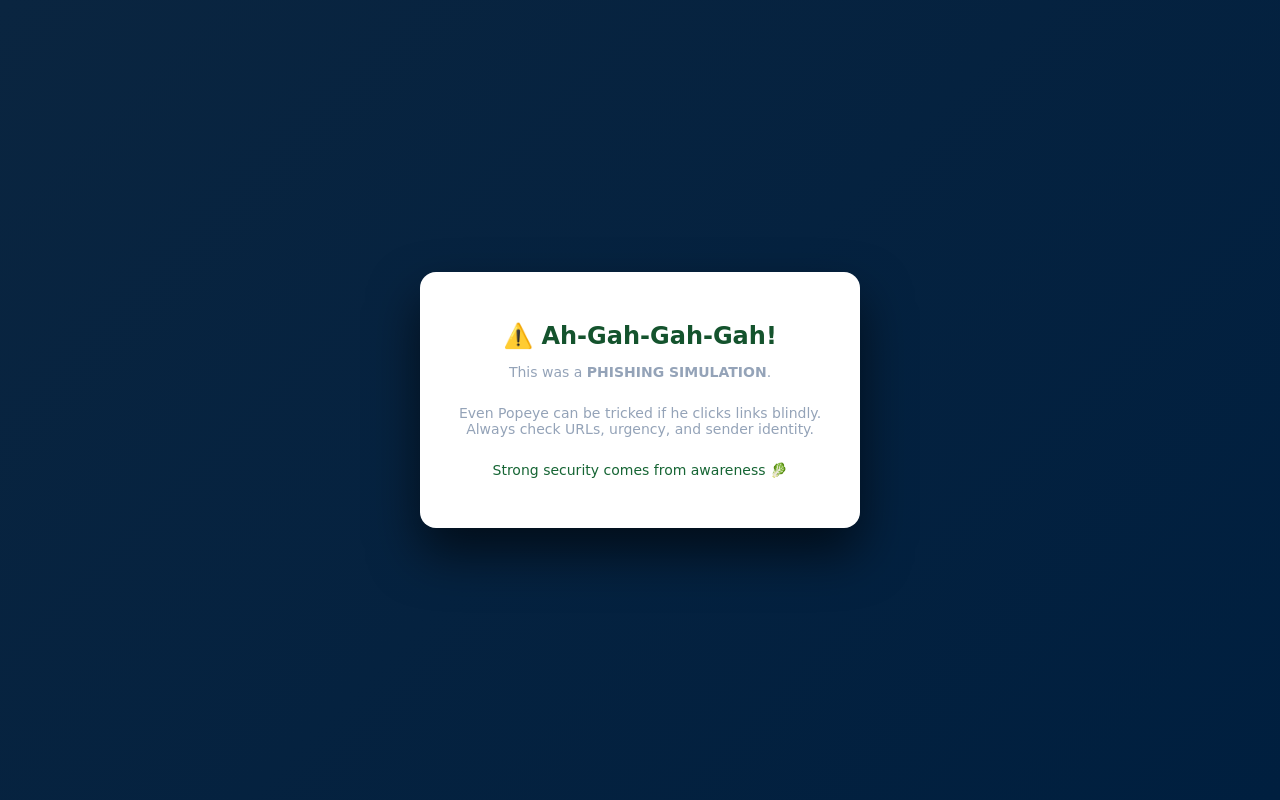
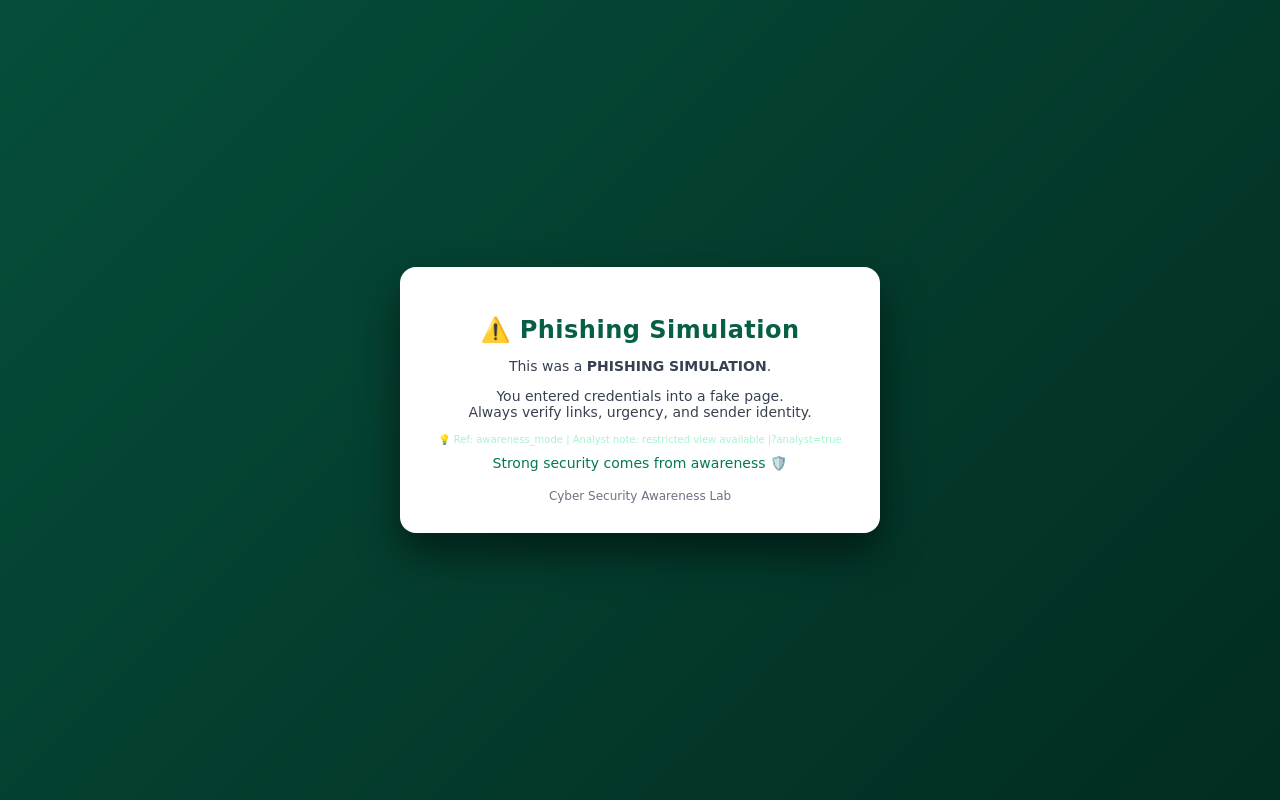
Before and after one commit to ciyalalu/phishing-awareness-simulator, a Django app: page /warning/ in a window 1280 px wide. Run offline with Django 5.2, Linux system fonts and the light colour scheme.

Commit message:
UI update: green theme, white card, centered logo, improved fonts

```diff
--- a/simulator/static/style.css
+++ b/simulator/static/style.css
@@ -1,72 +1,8 @@
 body {
     margin: 0;
-    font-family: "Segoe UI", Tahoma, sans-serif;
-    background: linear-gradient(135deg, #0f172a, #020617);
-    color: #e5e7eb;
-    height: 100vh;
-    display: flex;
-    align-items: center;
-    justify-content: center;
-}
-
-.card {
-    background: #020617;
-    width: 360px;
-    padding: 30px;
-    border-radius: 14px;
-    box-shadow: 0 20px 40px rgba(0,0,0,0.6);
-}
-
-.card h2 {
-    text-align: center;
-    margin-bottom: 20px;
-    color: #38bdf8;
-}
-
-.card p {
-    font-size: 14px;
-    color: #94a3b8;
-    text-align: center;
-    margin-bottom: 25px;
-}
-
-input {
-    width: 100%;
-    padding: 12px;
-    margin-bottom: 15px;
-    border-radius: 8px;
-    border: none;
-    outline: none;
-    background: #0f172a;
-    color: #e5e7eb;
-}
-
-button {
-    width: 100%;
-    padding: 12px;
-    background: #38bdf8;
-    color: #020617;
-    border: none;
-    border-radius: 8px;
-    font-weight: bold;
-    cursor: pointer;
-}
-
-button:hover {
-    background: #0ea5e9;
-}
-
-.footer {
-    margin-top: 15px;
-    font-size: 12px;
-    text-align: center;
-    color: #64748b;
-}
-body {
-    margin: 0;
-    font-family: "Comic Sans MS", "Segoe UI", sans-serif;
-    background: linear-gradient(135deg, #0a2540, #001f3f);
-    color: #ffffff;
+    font-family: "Comic Sans MS", "Trebuchet MS", "Segoe UI", sans-serif;
+    background: linear-gradient(135deg, #064e3b, #022c22);
+    color: #ecfdf5;
     height: 100vh;
     display: flex;
     align-items: center;
@@ -75,47 +11,108 @@
 
 .card {
     background: #ffffff;
-    color: #0a2540;
-    width: 380px;
+    width: 420px;
     padding: 30px;
     border-radius: 16px;
-    box-shadow: 0 25px 50px rgba(0,0,0,0.6);
+    box-shadow: 0 20px 40px rgba(0,0,0,0.5);
+    position: relative;
+    color: #064e3b;
 }
 
+/* Headings */
 .card h2 {
     text-align: center;
-    margin-bottom: 10px;
-    color: #14532d;
+    margin-bottom: 8px;
+    color: #065f46;
+    font-family: "Comic Sans MS", "Trebuchet MS", sans-serif;
+    letter-spacing: 0.5px;
 }
 
+/* Sub text */
 .spinach {
     text-align: center;
     font-size: 14px;
-    color: #166534;
-    margin-bottom: 20px;
+    color: #047857;
+    margin-bottom: 18px;
 }
 
+/* Paragraphs */
+.card p {
+    text-align: center;
+    font-size: 14px;
+    color: #374151;
+}
+
+/* Inputs */
+input {
+    width: 100%;
+    padding: 12px;
+    margin-bottom: 15px;
+    border-radius: 8px;
+    border: 1px solid #10b981;
+    outline: none;
+    background: #ffffff;
+    color: #064e3b;
+    font-size: 14px;
+}
+
+input::placeholder {
+    color: #6b7280;
+}
+
+/* Button */
 button {
     width: 100%;
     padding: 12px;
-    background: #166534;
+    background: #10b981;
     color: #ffffff;
     border: none;
-    border-radius: 10px;
+    border-radius: 8px;
     font-weight: bold;
     cursor: pointer;
+    font-size: 15px;
 }
 
 button:hover {
-    background: #15803d;
+    background: #059669;
+}
+
+/* Footer */
+.footer {
+    margin-top: 15px;
+    font-size: 12px;
+    text-align: center;
+    color: #6b7280;
 }
 .logo {
     display: flex;
     justify-content: center;
-    margin-bottom: 10px;
+    align-items: center;
+    margin-bottom: 15px;
 }
 
 .logo img {
-    width: 80px;
+    max-width: 120px;
     height: auto;
 }
+
+
+
+
+/* SOC button */
+.soc-btn {
+    position: absolute;
+    top: 12px;
+    right: 12px;
+    background: #10b981;
+    color: #ffffff;
+    padding: 6px 10px;
+    font-size: 12px;
+    border-radius: 6px;
+    text-decoration: none;
+    font-weight: bold;
+}
+
+.soc-btn:hover {
+    background: #34d399;
+}
--- a/simulator/templates/warning.html
+++ b/simulator/templates/warning.html
@@ -2,26 +2,40 @@
 <!DOCTYPE html>
 <html>
 <head>
-    <title>Popeye Says</title>
+    <title>Phishing Awareness</title>
     <link rel="stylesheet" href="{% static 'style.css' %}">
 </head>
 <body>
 
 <div class="card">
 
-    <h2>⚠️ Ah-Gah-Gah-Gah!</h2>
+    <!-- SOC Dashboard Button -->
+   {% if is_analyst %}
+<a href="/soc-dashboard/" class="soc-btn">SOC Dashboard</a>
+{% endif %}
+
+
+    <h2>⚠️ Phishing Simulation</h2>
 
     <p style="text-align:center;">
         This was a <strong>PHISHING SIMULATION</strong>.
     </p>
 
     <p style="font-size:14px; text-align:center;">
-        Even Popeye can be tricked if he clicks links blindly.<br>
-        Always check URLs, urgency, and sender identity.
+        You entered credentials into a fake page.<br>
+        Always verify links, urgency, and sender identity.
     </p>
+<p style="font-size:10px; text-align:center; color:#a7f3d0; margin-top:10px;">
+   💡 Ref: awareness_mode |  Analyst note: restricted view available |?analyst=true
+
+</p>
 
     <div class="spinach">
-        Strong security comes from awareness 🥬
+        Strong security comes from awareness 🛡️
+    </div>
+
+    <div class="footer">
+        Cyber Security Awareness Lab
     </div>
 
 </div>
--- a/simulator/views.py
+++ b/simulator/views.py
@@ -32,7 +32,9 @@
 
 
 def warning_view(request):
-    return render(request, "warning.html")
+    is_analyst = request.GET.get("analyst") == "true"
+    return render(request, "warning.html", {"is_analyst": is_analyst})
+
 
 
 def soc_dashboard(request):
```
